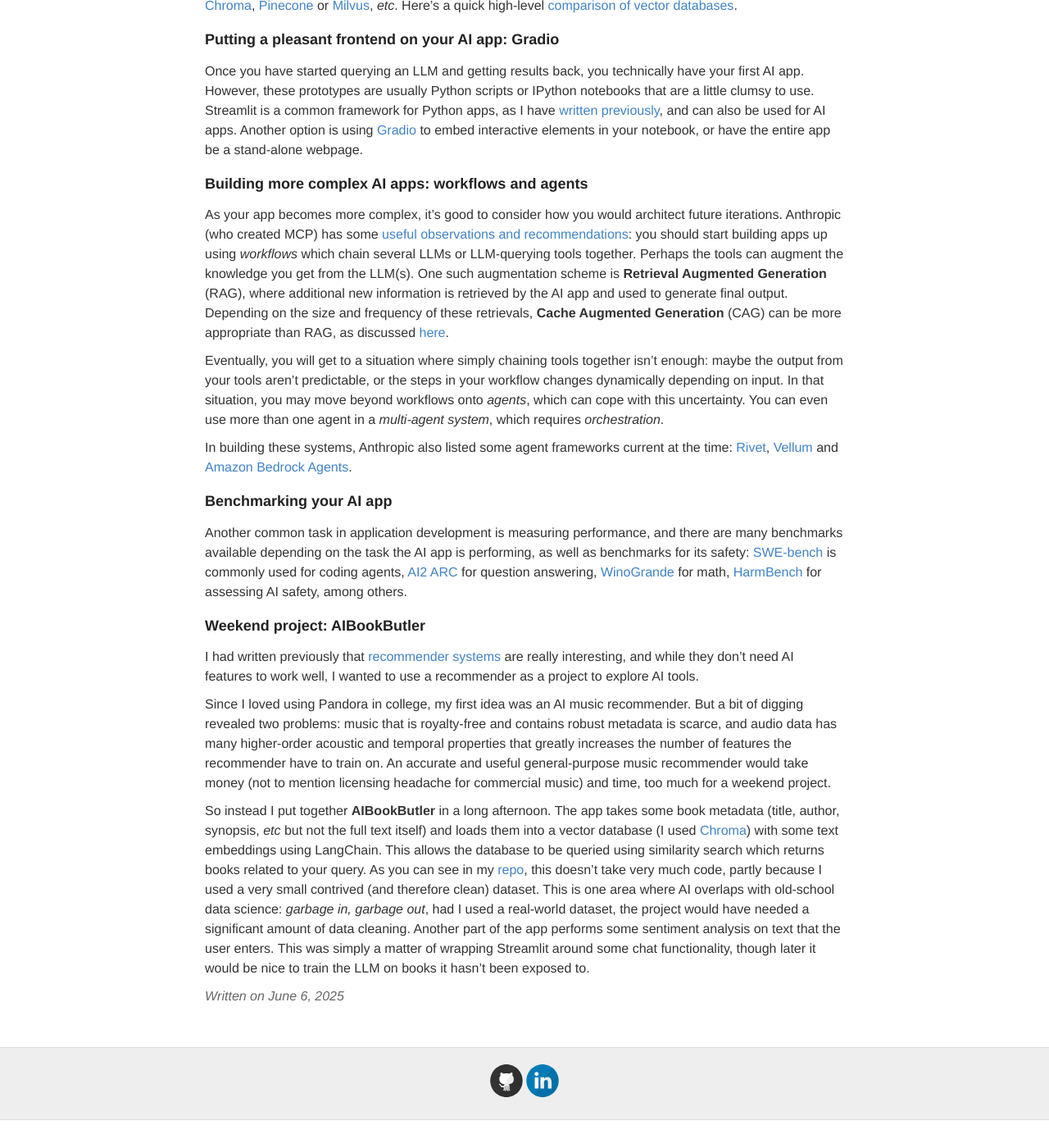
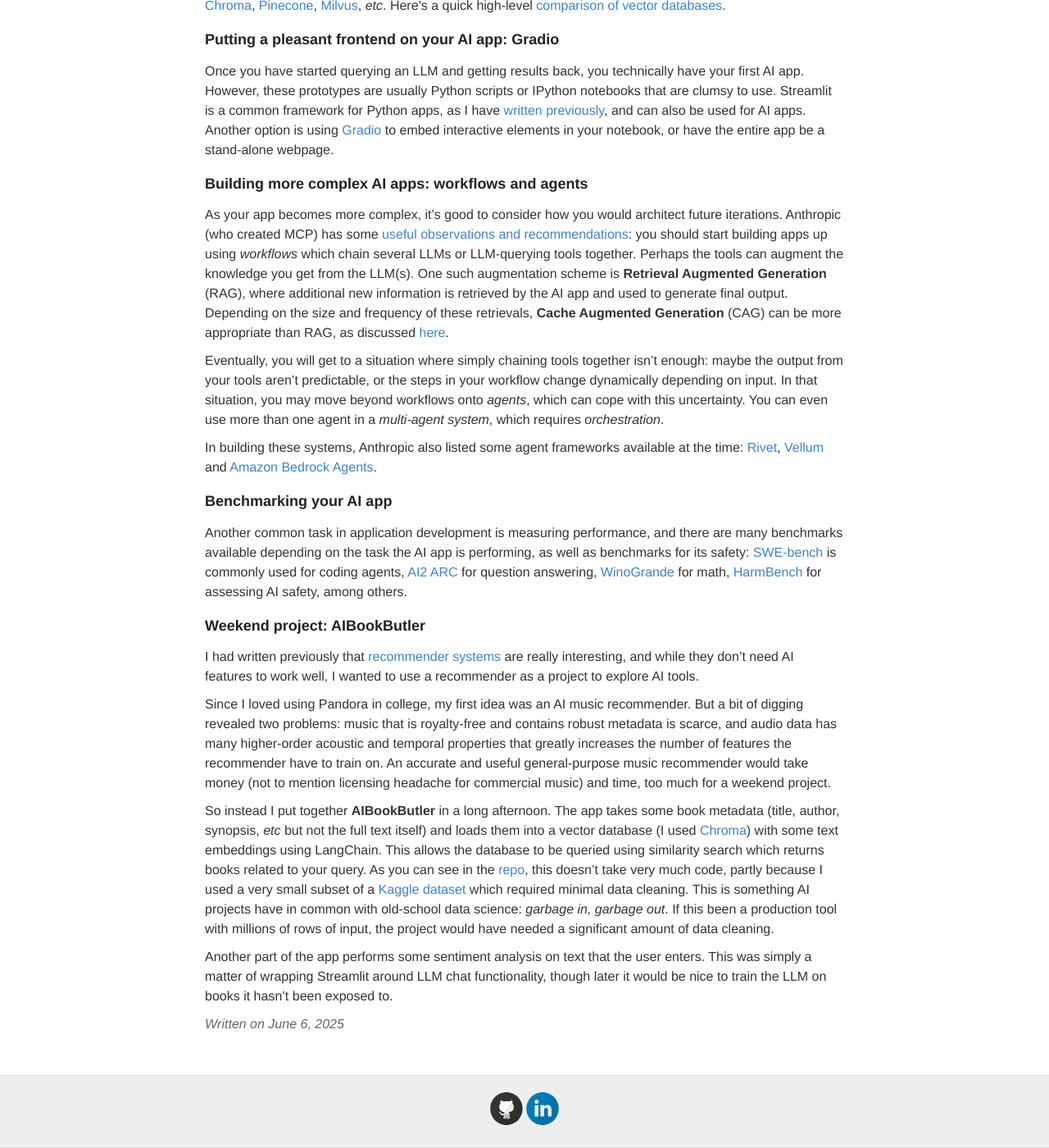
Before and after one commit to ptvan/ptvan.github.io, a Jekyll site: the page built from _posts/2025-06-06-building-AI-apps.md, in a window 1280 px wide and 1400 px high, scrolled down 819 px. Shown: the whole window at 82% size. Built offline with Jekyll 4.4.1, drawn with Linux system fonts in a browser that asks for light colours; before the commit the page ends 2185 px from its top, so only the background shows below that.

Commit message:
minor edits

```diff
--- a/_posts/2025-06-06-building-AI-apps.md
+++ b/_posts/2025-06-06-building-AI-apps.md
@@ -11,19 +11,19 @@
 
 In addition to these vendor-provided RESTful APIs, which you can access through Python libraries like [LangChain](https://python.langchain.com/docs/introduction/) and [PydanticAI](https://github.com/pydantic/pydantic-ai) (introduced to me by my former colleague Dan), the opaquely-named **Model Context Protocol** (or simply [MCP](https://modelcontextprotocol.io/)) bills itself as "the USB-C port of AI applications" by providing SDKs for common LLM tasks in popular languages (the name is less opaque when you realize "Model" here refers to LLMs). In addition to serving API calls, MCP also features _dynamic self discovery_, asking the LLM it interfaces with what functionalities are available, and making those accessible to the programmer.
 
-Typical of application development, you'll need your AI app to store and retrieve data. Since many LLM operations depend on vectors (particularly embeddings), you'll want to implement a _vector database_ such as [Chroma](https://www.trychroma.com/), [Pinecone](https://www.pinecone.io/) or [Milvus](https://milvus.io/), _etc_. Here's a quick high-level [comparison of vector databases](https://medium.com/@EjiroOnose/vector-database-what-is-it-and-why-you-should-know-it-ae7e7dca82a4).
+Typical of application development, you'll need your AI app to store and retrieve data. Since many LLM operations depend on vectors (particularly embeddings), you'll want to implement a _vector database_ like [Chroma](https://www.trychroma.com/), [Pinecone](https://www.pinecone.io/), [Milvus](https://milvus.io/), _etc_. Here's a quick high-level [comparison of vector databases](https://medium.com/@EjiroOnose/vector-database-what-is-it-and-why-you-should-know-it-ae7e7dca82a4).
 
 ### Putting a pleasant frontend on your AI app: Gradio
 
-Once you have started querying an LLM and getting results back, you technically have your first AI app. However, these prototypes are usually Python scripts or IPython notebooks that are a little clumsy to use. Streamlit is a common framework for Python apps, as I have [written previously](https://ptvan.github.io/Python-interactive-dataviz/), and can also be used for AI apps. Another option is using [Gradio](https://www.gradio.app/) to embed interactive elements in your notebook, or have the entire app be a stand-alone webpage.
+Once you have started querying an LLM and getting results back, you technically have your first AI app. However, these prototypes are usually Python scripts or IPython notebooks that are clumsy to use. Streamlit is a common framework for Python apps, as I have [written previously](https://ptvan.github.io/Python-interactive-dataviz/), and can also be used for AI apps. Another option is using [Gradio](https://www.gradio.app/) to embed interactive elements in your notebook, or have the entire app be a stand-alone webpage.
 
 ### Building more complex AI apps: workflows and agents
 
 As your app becomes more complex, it's good to consider how you would architect future iterations. Anthropic (who created MCP) has some [useful observations and recommendations](https://www.anthropic.com/engineering/building-effective-agents): you should start building apps up using _workflows_ which chain several LLMs or LLM-querying tools together. Perhaps the tools can augment the knowledge you get from the LLM(s). One such augmentation scheme is **Retrieval Augmented Generation** (RAG), where additional new information is retrieved by the AI app and used to generate final output. Depending on the size and frequency of these retrievals, **Cache Augmented Generation** (CAG) can be more appropriate than RAG, as discussed [here](https://www.youtube.com/watch?v=HdafI0t3sEY).
 
-Eventually, you will get to a situation where simply chaining tools together isn't enough: maybe the output from your tools aren't predictable, or the steps in your workflow changes dynamically depending on input. In that situation, you may move beyond workflows onto _agents_, which can cope with this uncertainty. You can even use more than one agent in a _multi-agent system_, which requires _orchestration_.
+Eventually, you will get to a situation where simply chaining tools together isn't enough: maybe the output from your tools aren't predictable, or the steps in your workflow change dynamically depending on input. In that situation, you may move beyond workflows onto _agents_, which can cope with this uncertainty. You can even use more than one agent in a _multi-agent system_, which requires _orchestration_.
 
-In building these systems, Anthropic also listed some agent frameworks current at the time: [Rivet](https://rivet.ironcladapp.com), [Vellum](https://www.vellum.ai/) and [Amazon Bedrock Agents](https://aws.amazon.com/bedrock/agents/).
+In building these systems, Anthropic also listed some agent frameworks available at the time: [Rivet](https://rivet.ironcladapp.com), [Vellum](https://www.vellum.ai/) and [Amazon Bedrock Agents](https://aws.amazon.com/bedrock/agents/).
 
 ### Benchmarking your AI app
 
@@ -35,4 +35,6 @@
 
 Since I loved using Pandora in college, my first idea was an AI music recommender. But a bit of digging revealed two problems: music that is royalty-free and contains robust metadata is scarce, and audio data has many higher-order acoustic and temporal properties that greatly increases the number of features the recommender have to train on. An accurate and useful general-purpose music recommender would take money (not to mention licensing headache for commercial music) and time, too much for a weekend project.
 
-So instead I put together **AIBookButler** in a long afternoon. The app takes some book metadata (title, author, synopsis, _etc_ but not the full text itself) and loads them into a vector database (I used [Chroma](https://python.langchain.com/docs/integrations/vectorstores/chroma/)) with some text embeddings using LangChain. This allows the database to be queried using similarity search which returns books related to your query. As you can see in my [repo](https://github.com/ptvan/AIBookButler), this doesn't take very much code, partly because I used a very small contrived (and therefore clean) dataset. This is one area where AI overlaps with old-school data science: _garbage in, garbage out_, had I used a real-world dataset, the project would have needed a significant amount of data cleaning. Another part of the app performs some sentiment analysis on text that the user enters. This was simply a matter of wrapping Streamlit around some chat functionality, though later it would be nice to train the LLM on books it hasn't been exposed to.
+So instead I put together **AIBookButler** in a long afternoon. The app takes some book metadata (title, author, synopsis, _etc_ but not the full text itself) and loads them into a vector database (I used [Chroma](https://python.langchain.com/docs/integrations/vectorstores/chroma/)) with some text embeddings using LangChain. This allows the database to be queried using similarity search which returns books related to your query. As you can see in the [repo](https://github.com/ptvan/AIBookButler), this doesn't take very much code, partly because I used a very small subset of a [Kaggle dataset](https://www.kaggle.com/datasets/dylanjcastillo/7k-books-with-metadata) which required minimal data cleaning. This is something AI projects have in common with old-school data science: _garbage in, garbage out_. If this been a production tool with millions of rows of input, the project would have needed a significant amount of data cleaning.
+
+Another part of the app performs some sentiment analysis on text that the user enters. This was simply a matter of wrapping Streamlit around LLM chat functionality, though later it would be nice to train the LLM on books it hasn't been exposed to.
```
